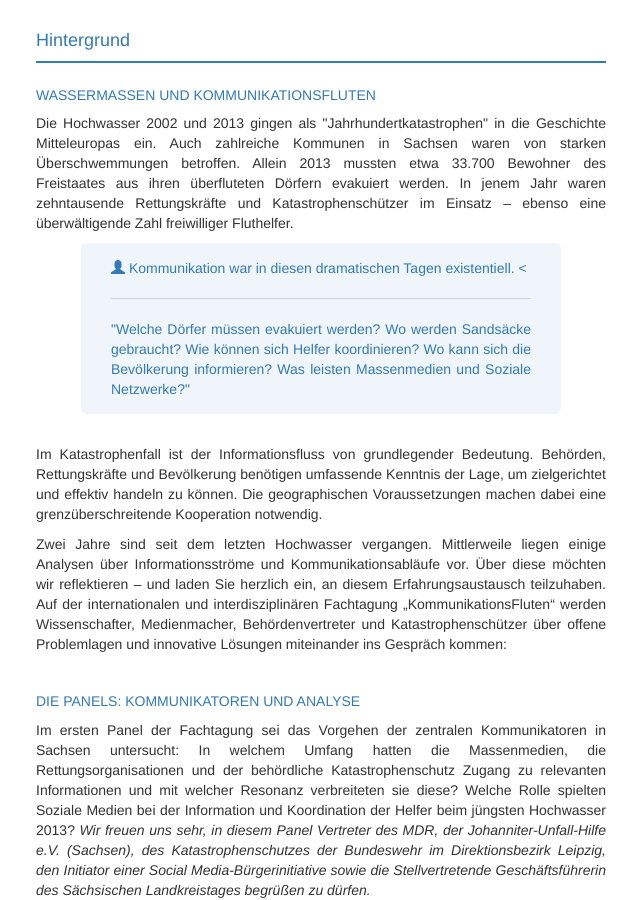
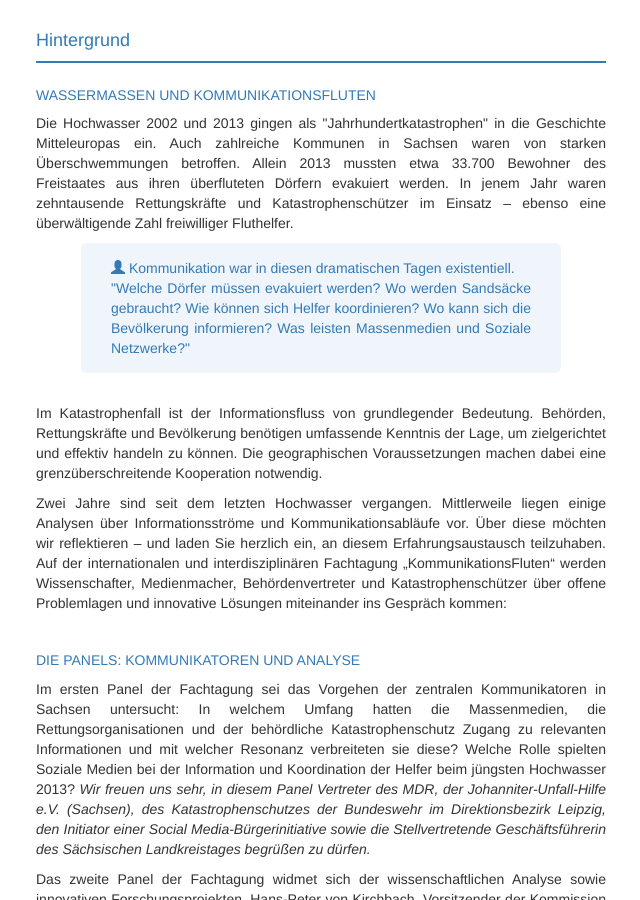
Before and after one commit to susedev/test, a Jekyll site: the page built from konferenz-kommunikationsfluten.html, in a window 1280 px wide and 900 px high, scrolled down 579 px. Shown: the whole window, without its empty margins (229-869 px from the left). Built offline with Jekyll 4.4.1, drawn with Linux system fonts in a browser that asks for light colours; nearby versions of some CDN libraries.

Commit message:
Update konferenz-kommunikationsfluten.html

```diff
--- a/konferenz-kommunikationsfluten.html
+++ b/konferenz-kommunikationsfluten.html
@@ -26,7 +26,7 @@ title: Aktuell
 
 <div class="jumbotron" style="max-width: 480px; background-color: #eff5fa; color:#337AB7; padding: 15px 30px; border: 1px; text-align: justify; margin-left:auto; margin-right: auto; ">
   <span class="glyphicon glyphicon-user" aria-hidden="true"></span> Kommunikation war in diesen dramatischen Tagen existentiell.
-  <<hr noshade="noshade" size="1" />
+  <div class="box" style="height:1px, width:auto;"></div>
   &quot;Welche D&ouml;rfer m&uuml;ssen evakuiert werden? Wo werden Sands&auml;cke gebraucht? Wie k&ouml;nnen sich Helfer koordinieren? Wo kann sich die Bev&ouml;lkerung informieren? Was leisten Massenmedien und Soziale Netzwerke?&quot;</div>
 
 <p style="text-align: justify;">Im Katastrophenfall ist der Informationsfluss von grundlegender Bedeutung. Beh&ouml;rden, Rettungskr&auml;fte und Bev&ouml;lkerung ben&ouml;tigen umfassende Kenntnis der Lage, um zielgerichtet und effektiv handeln zu k&ouml;nnen. Die geographischen Voraussetzungen machen dabei eine grenz&uuml;berschreitende Kooperation notwendig.</p>
```
